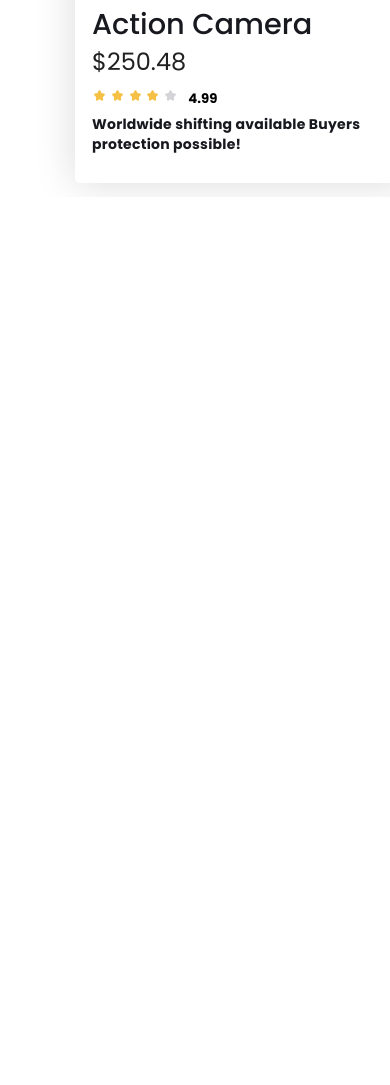
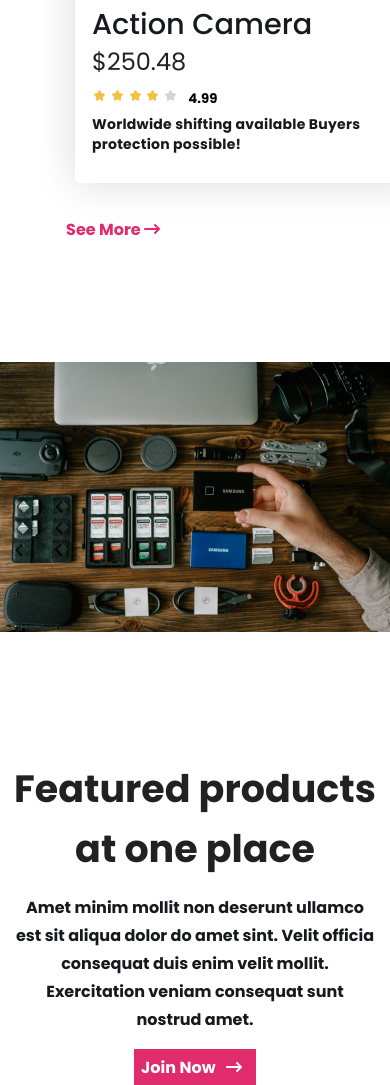
Before and after one commit to abubakar1010/practice_project-02, a plain HTML site: page index.html in a window 390 px wide. Shown: the part 5444-6529 px from the top of the page. Before the commit the page ends 5641 px from the top, so only its background shows below. Drawn offline with Linux system fonts and the light colour scheme.

Commit message:
finished feature section with responsive media query

```diff
--- a/index.html
+++ b/index.html
@@ -287,6 +287,31 @@
 
         </section>
 
+        <h4 class="arrow">See More <i class="fa-solid fa-arrow-right-long"></i></h4>
+
+        <!-- finished card section -->
+
+        <!-- here is feature section -->
+        <section class="feature-section-container">
+            <div class="feature-image">
+                <img src="assets/images/gear.png" alt="gear">
+            </div>
+
+            <div class="feature-content">
+                <h3 class="feature-title">
+                    Featured products at one place
+                </h3>
+
+                <p class="feature-description">
+                    Amet minim mollit non deserunt ullamco est sit aliqua dolor do amet sint. Velit officia consequat duis enim velit mollit. Exercitation veniam consequat sunt nostrud amet.
+                </p>
+
+                <button class="feature-btn">Join Now <i class="fa-solid fa-arrow-right-long" id="feature-arrow"></i></button>
+            </div>
+        </section>
+
+        <!-- finished feature section -->
+
     </main>
 
     <!-- here is footer section -->
--- a/styles/style.css
+++ b/styles/style.css
@@ -150,11 +150,9 @@ text-align: center;
   border-radius: 5px;
 background: #FFF;
 box-shadow: 0px 0px 40px 0px rgba(0, 0, 0, 0.15);
+padding: 14px 17px;
 }
 
-.card {
-  padding: 14px 17px;
-}
 
 .card-title{
   color: var(--secondary-text-color-gray);
@@ -189,7 +187,58 @@ padding-bottom: 15px;
 
 .card-image img{
   width: 15px;
+  margin: auto;
 }
+
+.arrow{
+  color:var(--primary-button-color);
+font-size: 16px;
+font-weight: 700;
+float: right;
+margin-right: 230px;
+margin-bottom: 120px;
+}
+
+/* finished card button */
+
+/* here is feature section */
+
+.feature-section-container {
+  display: flex;
+  align-items: center;
+  clear: both;
+  gap: 120px;
+  max-width: 1200px;
+  margin: 0 auto;
+}
+
+.feature-title{
+  color: var(--dark-color1);
+font-size: 38px;
+font-weight: 700;
+line-height: 60px;
+}
+
+.feature-description{
+
+  color: var(--secondary-text-color-gray);
+  font-weight: 700;
+  line-height: 28px;
+  margin: 16px 155px 15px 0;
+}
+
+.feature-btn ,#feature-arrow{
+  color: #FFF;
+font-size: 16px;
+font-weight: 700;
+background: var(--primary-button-color);
+border: 0;
+padding: 5px 7px;
+}
+
+/* finished feature section */
+
+
 
 /* responsive media query for small devices */
 
@@ -260,9 +309,29 @@ padding-bottom: 15px;
 
   /* here is main section */
 
+
+  /* here is card section */
   .card-section-container{
     grid-template-columns: 1fr;
       margin: 14px 75px;
   }
 
+  .arrow{
+    text-align: center;
+    margin-top: 20px;
+  }
+
+  /* finished card section */
+
+  /* here is feature section */
+
+  .feature-section-container {
+    flex-direction: column;
+    text-align: center;
+  }
+  .feature-description{
+    margin: 15px;
+  }
+
+  /* finishes feature section */
 }
```
